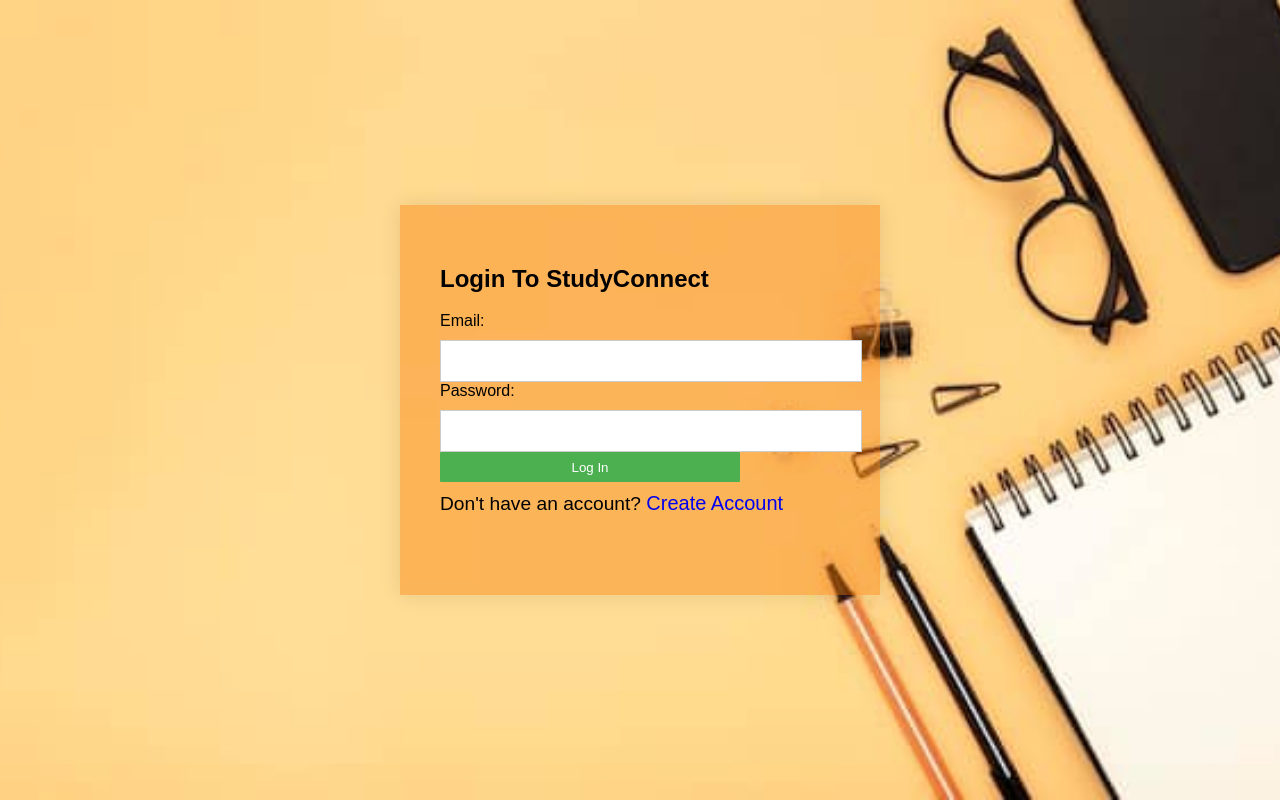
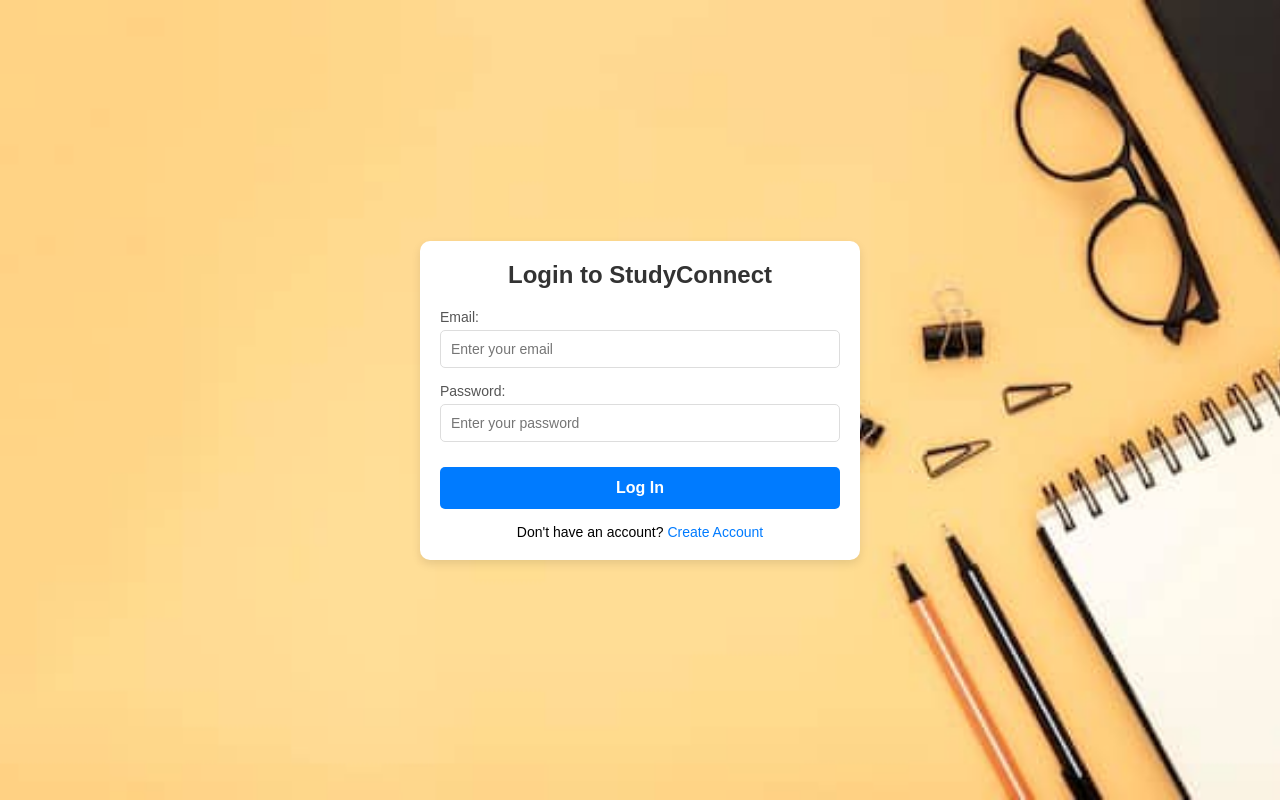
Before and after one commit to Josedekajos/Studygroup10, a plain HTML site: page login.html in a window 1280 px wide. Drawn offline with Linux system fonts and the light colour scheme.

Commit message:
Login information added

```diff
--- /dev/null
+++ b/login.css
@@ -0,0 +1,95 @@
+/* Reset styles */
+body, h2, p, input, button, a {
+    margin: 0;
+    padding: 0;
+    box-sizing: border-box;
+  }
+
+  /* Body styles */
+  body {
+    display: flex;
+    justify-content: center;
+    align-items: center;
+    min-height: 100vh;
+    background-color: #f3f4f6;
+    font-family: Arial, sans-serif;
+    background-image: url('loginbackground.jpg');
+    background-repeat: no-repeat;
+    background-size: cover;
+  }
+
+  /* Form container */
+  .form-container {
+    width: 100%;
+    max-width: 400px;
+    padding: 20px;
+    background-color: white;
+    border-radius: 10px;
+    box-shadow: 0 4px 10px rgba(0, 0, 0, 0.1);
+    text-align: center;
+  }
+
+  /* Form styles */
+  .form-form h2 {
+    margin-bottom: 20px;
+    font-size: 24px;
+    color: #333;
+  }
+
+  .input-group {
+    margin-bottom: 15px;
+    text-align: left;
+  }
+
+  .input-group label {
+    display: block;
+    font-size: 14px;
+    margin-bottom: 5px;
+    color: #555;
+  }
+
+  .input-group input {
+    width: 100%;
+    padding: 10px;
+    border: 1px solid #ddd;
+    border-radius: 5px;
+    font-size: 14px;
+  }
+
+  .input-group input:focus {
+    outline: none;
+    border-color: #007BFF;
+  }
+
+  /* Button styles */
+  .login-button {
+    width: 100%;
+    padding: 12px;
+    background-color: #007BFF;
+    color: white;
+    font-size: 16px;
+    font-weight: bold;
+    border: none;
+    border-radius: 5px;
+    cursor: pointer;
+    margin-top: 10px;
+  }
+
+  .login-button:hover {
+    background-color: #0056b3;
+  }
+
+  /* Text styles */
+  .text-center {
+    margin-top: 15px;
+    font-size: 14px;
+  }
+
+  .create-account-link {
+    color: #007BFF;
+    text-decoration: none;
+  }
+
+  .create-account-link:hover {
+    text-decoration: underline;
+  }
--- a/login.html
+++ b/login.html
@@ -3,26 +3,26 @@
 <head>
   <meta charset="UTF-8">
   <meta name="viewport" content="width=device-width, initial-scale=1.0">
-  <title>Login</title>
-  <link rel="stylesheet" href="style.css">
+  <title>Login | StudyConnect</title>
+  <link rel="stylesheet" href="login.css">
 </head>
 
 <body>
-  <div class="form-container"><form
-    class="form-form">
-    <h2>Login To StudyConnect</h2>
-    <form onsubmit="login(event)">
+  <div class="form-container">
+    <form class="form-form" onsubmit="login(event);">
+      <h2>Login to StudyConnect</h2>
       <div class="input-group">
-      <label for="email">Email:</label>
-      <input type="email" id="email" required>
+        <label for="email">Email:</label>
+        <input type="email" id="email" placeholder="Enter your email" required>
+      </div>
       <div class="input-group">
-      <label for="password">Password:</label>
-      <input type="password" id="password" required>
-
-      <button type="submit">Log In</button>
+        <label for="password">Password:</label>
+        <input type="password" id="password" placeholder="Enter your password" required>
+      </div>
+      <button type="submit" class="login-button">Log In</button>
+      <p class="text-center">Don't have an account? <a href="registration.html" class="create-account-link">Create Account</a></p>
     </form>
-    <p>Don't have an account? <a href="registration.html">Create Account</a></p>
   </div>
+  <script src="script.js"></script>
 </body>
-  <script src="script.js"></script>
 </html>
--- a/script.js
+++ b/script.js
@@ -19,75 +19,6 @@ function login(event) {
 
   // For now, log the input (replace with backend logic later)
   if (email && password) {
-      alert(`Welcome ${name} ${surname}! Your Login is successful.`);
       window.location.href = 'studyconnect_home.html';
-
-  // Redirect to home page
-  //window.location.href = 'studyconnect_home.html';
-}
-/*
-// Handle Registration Form Submission
-function register(event) {
-  event.preventDefault();
-
-  const name = document.getElementById('name').value;
-  const email = document.getElementById('email').value;
-  const password = document.getElementById('password').value;
-
-  // For now, log the input (replace with backend logic later)
-  console.log('Name:', name);
-  console.log('Email:', email);
-  console.log('Password:', password);
-
-  // Redirect to home page
-  window.location.href = 'studyconnect_home.html';
-}
-*/
-function showNotifications() {
-    const modalBody = document.getElementById('modal-body');
-    modalBody.innerHTML = "<h3>No notifications available</h3>";
-    openModal();
-}
-
-
-function viewPublicGroups() {
-    const modalBody = document.getElementById('modal-body');
-    modalBody.innerHTML = "<h3>Public Groups: No groups available</h3>";
-    openModal();
-}
-
-function openModal() {
-    const modal = document.getElementById('modal');
-    modal.style.display = "block";
-}
-
-function closeModal() {
-    const modal = document.getElementById('modal');
-    modal.style.display = "none";
-}
-
-// Get the modal
-var modal = document.getElementById("create Group");
-
-// Get the button that opens the modal
-var btn = document.getElementById("create Group");
-
-// Get the <span> element that closes the modal
-var span = document.getElementsByClassName("close")[0];
-
-// When the user clicks the button, open the modal
-btn.onclick = function() {
-  modal.style.display = "block";
-}
-
-// When the user clicks on <span> (x), close the modal
-span.onclick = function() {
-  modal.style.display = "none";
-}
-
-// When the user clicks anywhere outside of the modal, close it
-window.onclick = function(event) {
-  if (event.target == modal) {
-    modal.style.display = "none";
   }
 }
--- a/style.css
+++ b/style.css
@@ -119,3 +119,8 @@ a {
   text-decoration: none !important;
   font-size: 20px;
 }
+
+.login_button {
+  background-color: blue;
+  padding: 20px;
+}
```
